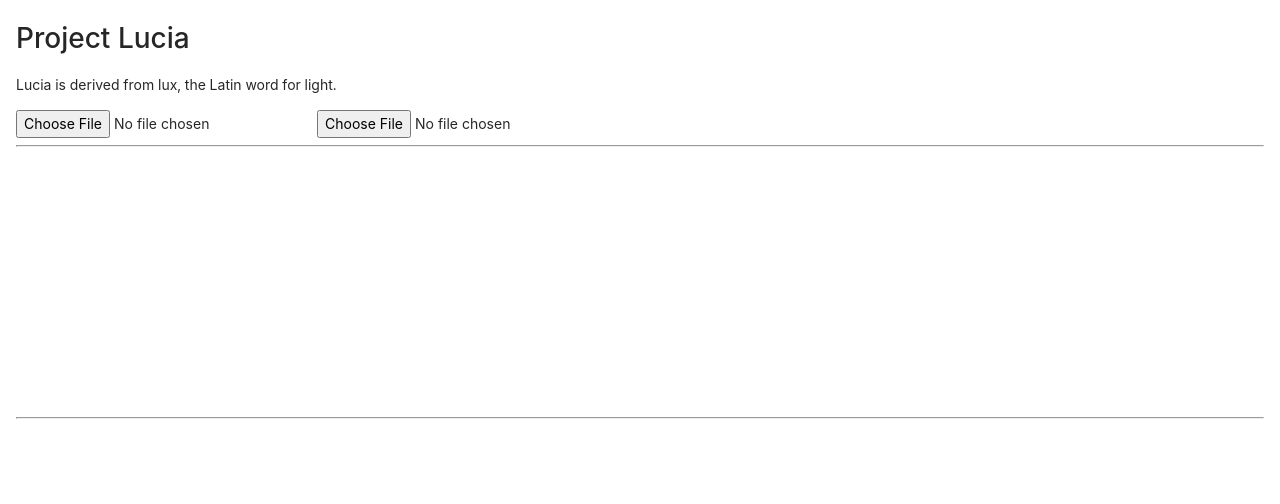
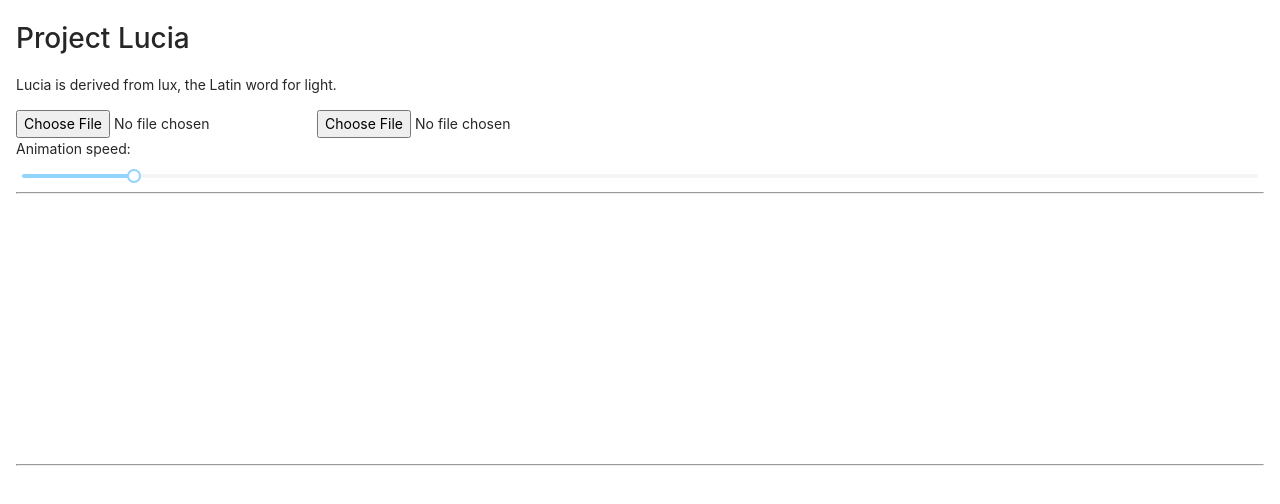
Before and after one commit to tylerlong/lucia, a React app: page / in a window 1280 px wide. Shown: the top 504 px of the page. Built offline with nearby package versions, Linux system fonts and the light colour scheme; the HTML template or start-up script is replaced by a standard one.

Commit message:
Add a slider for animation speed

```diff
--- a/src/main.tsx
+++ b/src/main.tsx
@@ -1,15 +1,24 @@
-import React, { HtmlHTMLAttributes } from 'react';
+import React from 'react';
 import gifshot from 'gifshot';
+import { Slider } from 'antd';
 
 class App extends React.Component {
+  sliderRef: React.RefObject<typeof Slider>;
+
+  constructor(props: any) {
+    super(props);
+    this.sliderRef = React.createRef();
+  }
+
   render() {
     return <div>
       <h1>Project Lucia</h1>
       <p>
         Lucia is derived from lux, the Latin word for light.
       </p>
-      <input type="file" id="upload1" onChange={e => this.change(1)}/>
-      <input type="file" id="upload2" onChange={e => this.change(2)}/>
+      <input type="file" id="upload1" onChange={e => this.change(1)} />
+      <input type="file" id="upload2" onChange={e => this.change(2)} />
+      <br/>Animation speed: <Slider min={1} max={100} defaultValue={10} onAfterChange={() => this.makeGif()} ref={this.sliderRef}/>
       <hr/>
       <img id="display1" height="256px"/>
       <img id="display2" height="256px"/>
@@ -30,13 +39,14 @@ class App extends React.Component {
   }
 
   makeGif() {
+    const sliderValue = (this.sliderRef.current as any).state.value;
     const img1 = document.getElementById('display1') as HTMLImageElement;
     const img2 = document.getElementById('display2') as HTMLImageElement;
     if(img1.src !== '' && img2.src !== '') {
       gifshot.createGIF({
         images: [img1, img2],
         gifHeight: 256,
-        frameDuration: 5,
+        frameDuration: 100 / sliderValue,
       }, function(obj: any) {
         if(!obj.error) {
           (document.getElementById('result') as HTMLImageElement).src = obj.image;
```
